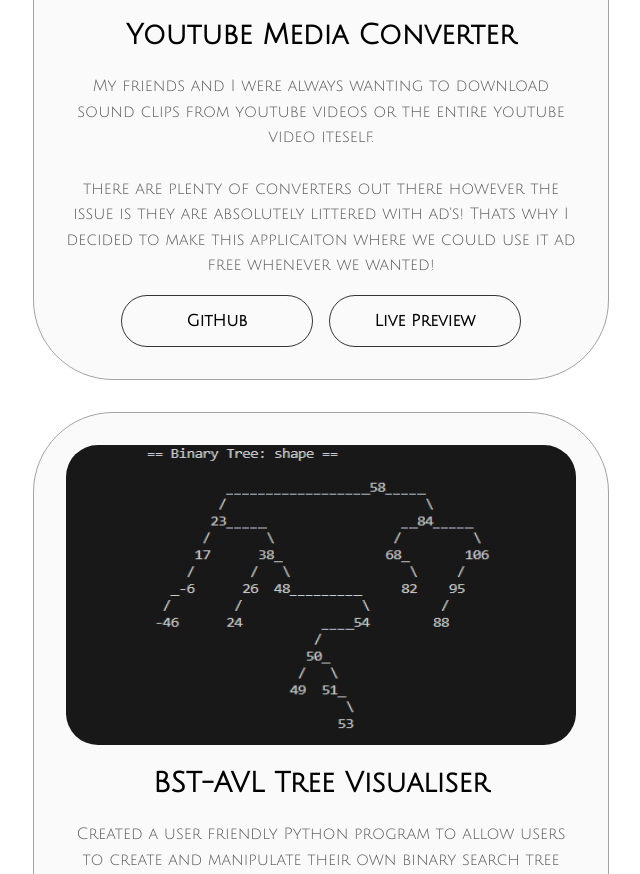
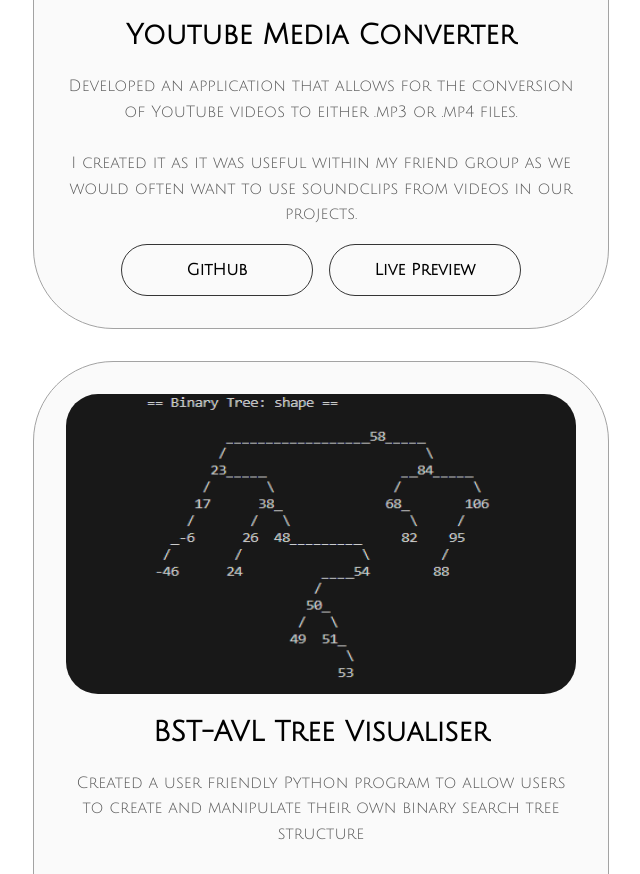
Before and after one commit to NicholasFoti/Personal-Portfolio, a plain HTML site: page index.html in a window 1280 px wide. Shown: the part 2588-3462 px from the top of the page, without its empty margins (319-959 px from the left). Drawn offline with nearby package versions, Linux system fonts and the light colour scheme; a web font is replaced by a local one.

Commit message:
Grammar Issues

```diff
--- a/index.html
+++ b/index.html
@@ -122,8 +122,8 @@
                         <img src="./assets/youtube.png" alt="Project one picture" class="project-img">
                     </div>
                     <h2 class="experience-sub-title project-title">Youtube Media Converter</h2>
-                    <p>My friends and I were always wanting to download sound clips from youtube videos or the entire youtube video iteself.<br /><br /> there are plenty of converters out there however the issue is they are absolutely littered with ad's! Thats why I decided to make
-                        this applicaiton where we could use it ad free whenever we wanted!
+                    <p>Developed an application that allows for the conversion of YouTube videos to either .mp3 or .mp4 files.<br /><br />I created it as it was useful within my friend group as we would often want to use
+                        soundclips from videos in our projects.
                     </p>
                     <div class="btn-container">
                         <button class="btn btn-color-2 project-btn" onclick="location.href='https://github.com/NicholasFoti/YoutubeToMP3Converter'">GitHub</button>
```
